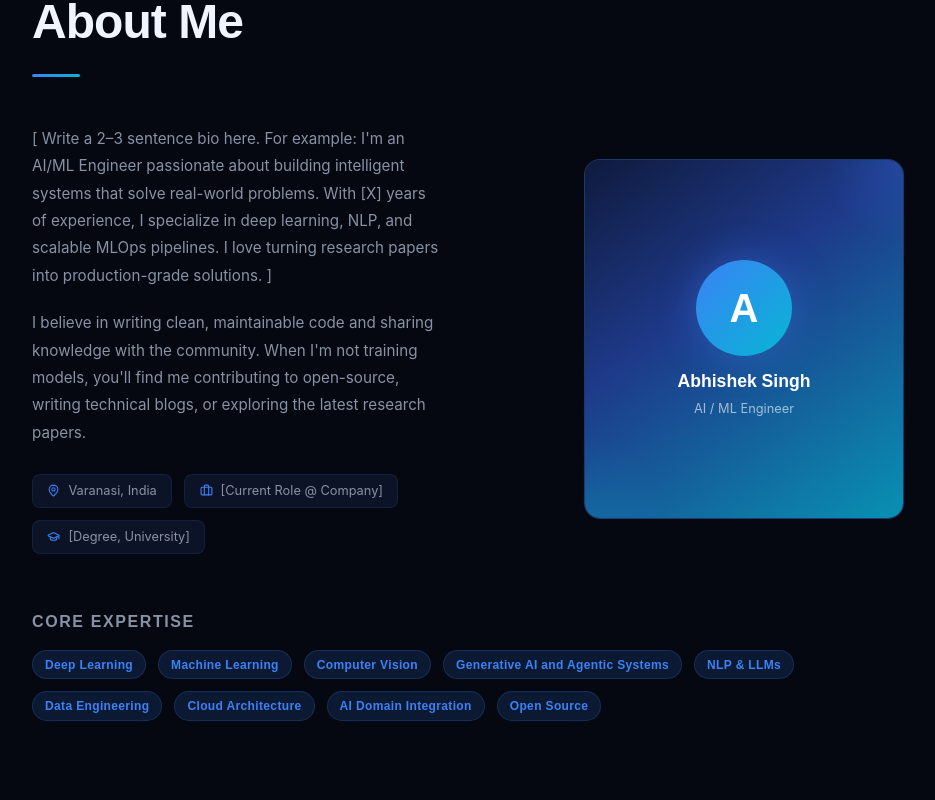
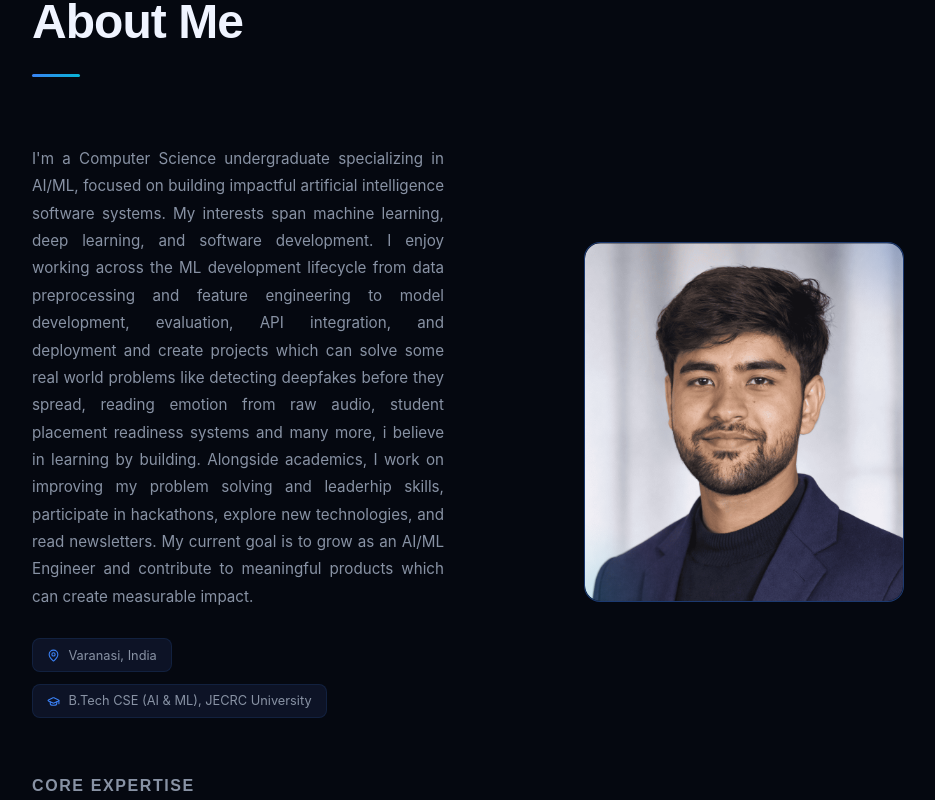
Before and after one commit to iabhishek765/portfolio, a Next.js app: page / in a window 1280 px wide. Shown: the part 940-1740 px from the top of the page, without its empty margins (312-1247 px from the left). Built offline with nearby package versions, Linux system fonts and the light colour scheme.

Commit message:
Update portfolio content and About section

```diff
--- a/src/components/sections/About.tsx
+++ b/src/components/sections/About.tsx
@@ -35,19 +35,31 @@ export default function About() {
             <p style={{ color: 'var(--text-secondary)', lineHeight: 1.8, fontSize: '0.95rem' }}>
               {personal.bio}
             </p>
-            <p style={{ color: 'var(--text-secondary)', lineHeight: 1.8, fontSize: '0.95rem' }}>
-              I believe in writing clean, maintainable code and sharing knowledge
-              with the community. When I&apos;m not training models, you&apos;ll find me
-              contributing to open-source, writing technical blogs, or exploring
-              the latest research papers.
+            <p style={{ textAlign: 'justify', color: 'var(--text-secondary)', lineHeight: 1.8, fontSize: '0.95rem' }}>
+              I'm a Computer Science undergraduate specializing in AI/ML, focused on
+    building impactful artificial intelligence software systems. My interests
+    span machine learning, deep learning, and software development.
+    I enjoy working across the ML development lifecycle from data preprocessing
+    and feature engineering to model development, evaluation, API integration,
+    and deployment and create projects which can solve some real world problems
+    like detecting deepfakes before they spread, reading emotion from raw audio,
+    student placement readiness systems and many more, i believe in learning by
+    building.
+
+              Alongside academics, I work on improving my problem solving and leaderhip skills,
+              participate in hackathons, explore new technologies, and read newsletters. My
+              current goal is to grow as an AI/ML Engineer and contribute to meaningful products
+              which can create measurable impact.
+
+
             </p>
 
             {/* Info chips */}
             <div className="flex flex-wrap gap-3 pt-2">
               {[
                 { icon: MapPin, text: personal.location },
-                { icon: Briefcase, text: '[Current Role @ Company]' },
-                { icon: GraduationCap, text: '[Degree, University]' },
+
+                { icon: GraduationCap, text: 'B.Tech CSE (AI & ML), JECRC University' },
               ].map(({ icon: Icon, text }) => (
                 <div
                   key={text}
@@ -100,14 +112,25 @@ export default function About() {
                   style={{
                     width: '100%',
                     height: '100%',
-                    background: 'linear-gradient(145deg, #0f1a3d 0%, #1e3a8a 40%, #0891b2 100%)',
-                    display: 'flex',
-                    flexDirection: 'column',
-                    alignItems: 'center',
-                    justifyContent: 'center',
-                    gap: '0.75rem',
+                    overflow: 'hidden',
+                    borderRadius: 'inherit',
                   }}
                 >
+                  <img
+                    src="/images/Photo.png"
+                    alt="Abhishek Singh"
+                    style={{
+                      width: '100%',
+      height: '150%',
+      objectFit: 'cover',
+      objectPosition: 'center top',
+      display: 'block',
+                    }}
+                  />
+
+
+
+
                   <div
                     style={{
                       width: 96,
--- a/src/components/sections/Hero.tsx
+++ b/src/components/sections/Hero.tsx
@@ -249,7 +249,7 @@ export default function Hero() {
           </button>
           <MagneticButton
             as="a"
-            href="/resume.pdf"
+            href="/Abhishek__Singh_Resume__.pdf"
             target="_blank"
             className="btn-outline"
           >
@@ -265,9 +265,9 @@ export default function Hero() {
           className="flex gap-8 mt-12"
         >
           {[
-            { value: '[X]+', label: 'Projects' },
-            { value: '[Y]+', label: 'Certifications' },
-            { value: '[Z]+', label: 'GitHub Stars' },
+            { value: '[10]+', label: 'Projects' },
+            { value: '[30]+', label: 'Certifications' },
+            { value: '[5]+', label: 'Hackathons' },
           ].map(({ value, label }) => (
             <div key={label} className="text-center">
               <div
--- a/src/data/portfolio.ts
+++ b/src/data/portfolio.ts
@@ -8,12 +8,12 @@ export const personal = {
   headline: "HI, I'M ABHISHEK",
   location: "Varanasi, India",
   email: "222sabhishek@gmail.com",
-  bio: `[
-    Write a 2–3 sentence bio here. For example:
-    I'm an AI/ML Engineer passionate about building intelligent systems that solve real-world problems.
-    With [X] years of experience, I specialize in deep learning, NLP, and scalable MLOps pipelines.
-    I love turning research papers into production-grade solutions.
-  ]`,
+  bio: `
+
+
+
+
+  `,
   roles: [
     "AI / ML Engineer",
     "Deep Learning Enthusiast",
```
Also changed, not shown: public/images/Photo.png (added), 1 other file (tests, documents, lock files or other folders).
